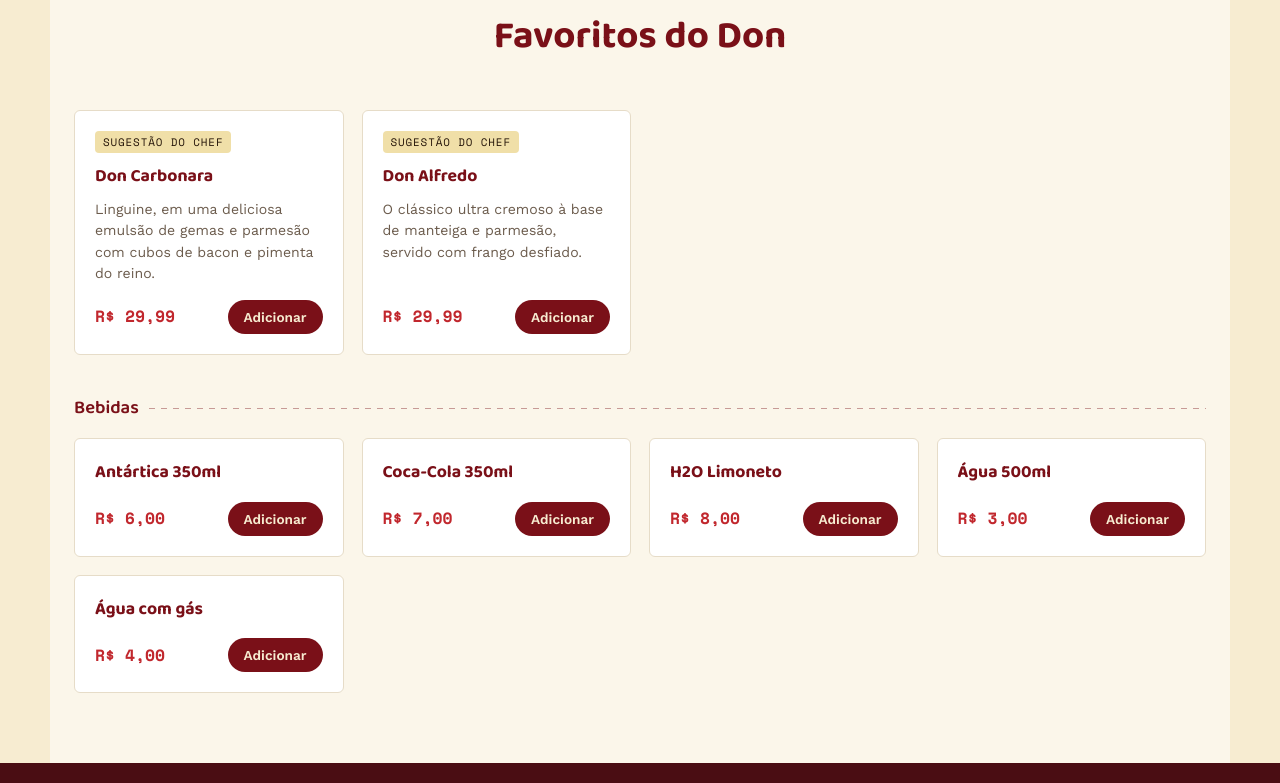
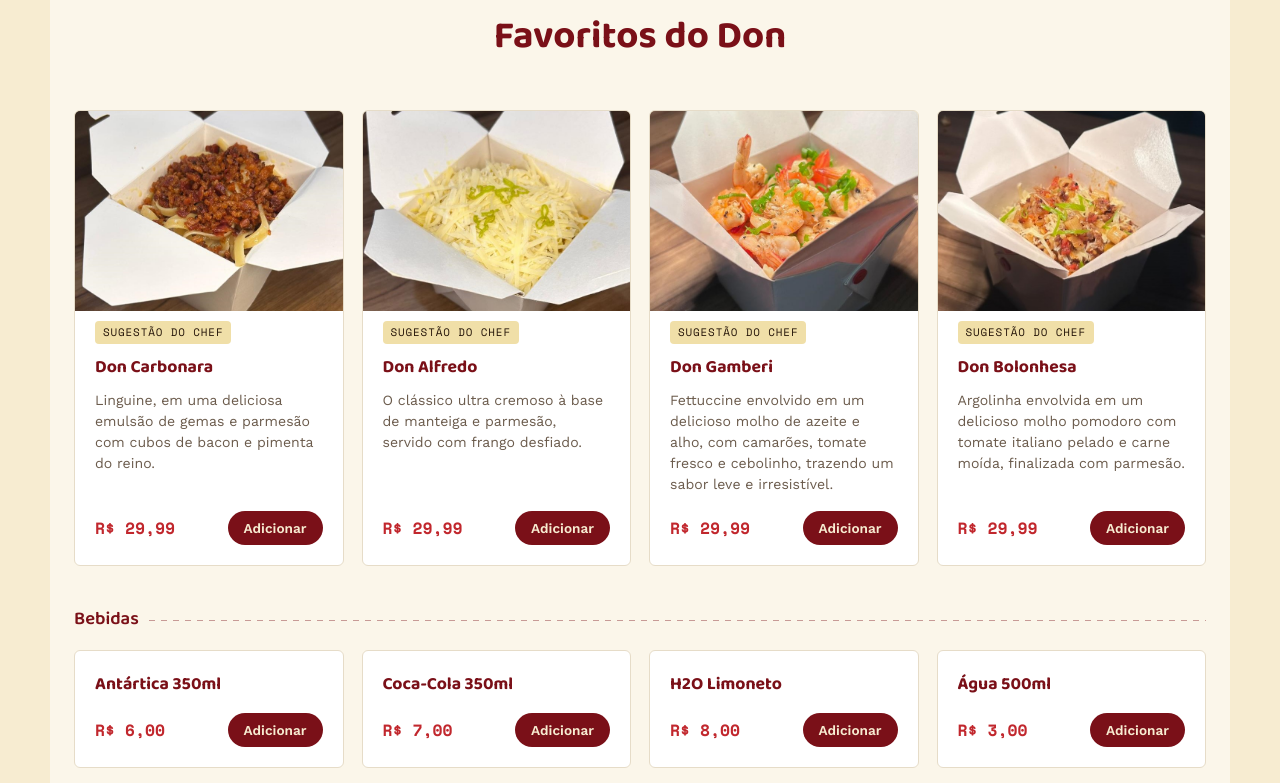
Before and after one commit to CodeByNicc/Dom-Massas, a plain HTML site: page index.html in a window 1280 px wide. Shown: the part 1877-2660 px from the top of the page. Drawn offline with nearby package versions, Linux system fonts and the light colour scheme.

Commit message:
Ajustes gerais

```diff
--- a/index.html
+++ b/index.html
@@ -3,7 +3,7 @@
 <head>
 <meta charset="UTF-8">
 <meta name="viewport" content="width=device-width, initial-scale=1.0, viewport-fit=cover">
-<title>Don Massas — O sabor que você manda</title>
+<title>Don Massas</title>
 <link rel="preconnect" href="https://fonts.googleapis.com">
 <link rel="preconnect" href="https://fonts.gstatic.com" crossorigin>
 <link href="https://fonts.googleapis.com/css2?family=Baloo+2:wght@600;700;800&family=Work+Sans:wght@400;500;600;700&family=Space+Mono:wght@400;700&display=swap" rel="stylesheet">
@@ -14,7 +14,7 @@
 
 <header>
   <div class="logo">
-    <div class="logo-mark"><img src="img/WhatsApp Image 2026-08-11 at 21.06.11.jpeg" alt="Don Massas"></div>
+    <div class="logo-mark"><img src="img/android-chrome-192x192.png" alt="Don Massas"></div>
     <div>
       <div class="logo-text">Don Massas</div>
       <div class="logo-sub">O sabor que você manda</div>
@@ -35,7 +35,7 @@
       <a href="#montar" class="hero-cta">Montar meu Don ↓</a>
     </div>
     <div class="hero-art">
-      <div class="ring"><img src="img/WhatsApp Image 2026-08-11 at 21.06.11.jpeg" alt="Don Massas"></div>
+      <div class="ring"><img src="img/android-chrome-512x512.png" alt="Don Massas"></div>
     </div>
   </div>
 </section>
--- a/script.js
+++ b/script.js
@@ -37,8 +37,10 @@ const ACOMPANHAMENTOS = [
 ];
 
 const CHEF_SUGGESTIONS = [
-  { name: "Don Carbonara", desc: "Linguine, em uma deliciosa emulsão de gemas e parmesão com cubos de bacon e pimenta do reino.", price: 29.99 },
-  { name: "Don Alfredo", desc: "O clássico ultra cremoso à base de manteiga e parmesão, servido com frango desfiado.", price: 29.99 }
+  { name: "Don Carbonara", desc: "Linguine, em uma deliciosa emulsão de gemas e parmesão com cubos de bacon e pimenta do reino.", price: 29.99, img: "img/don-alfredo.jpg" },
+  { name: "Don Alfredo", desc: "O clássico ultra cremoso à base de manteiga e parmesão, servido com frango desfiado.", price: 29.99, img: "img/don-carbonara.jpg" },
+  { name: "Don Gamberi", desc: "Fettuccine envolvido em um delicioso molho de azeite e alho, com camarões, tomate fresco e cebolinho, trazendo um sabor leve e irresistível.", price: 29.99, img: "img/don-gamberi.jpeg" },
+  { name: "Don Bolonhesa", desc: "Argolinha envolvida em um delicioso molho pomodoro com tomate italiano pelado e carne moída, finalizada com parmesão.", price: 29.99, img: "img/don-bolonhesa.jpeg" }
 ];
 
 const BEBIDAS = [
@@ -159,6 +161,7 @@ function addBoxToCart(){
 function renderChefSuggestions(){
   document.getElementById('chefGrid').innerHTML = CHEF_SUGGESTIONS.map(d => `
     <div class="dish-card">
+      ${d.img ? `<div class="dish-img"><img src="${d.img}" alt="${d.name}" loading="lazy"></div>` : ''}
       <div class="dish-tag">Sugestão do chef</div>
       <div class="dish-name">${d.name}</div>
       <div class="dish-desc">${d.desc}</div>
--- a/style.css
+++ b/style.css
@@ -219,8 +219,16 @@ header{
   padding:20px;
   display:flex; flex-direction:column; gap:10px;
   transition:box-shadow .15s ease, transform .15s ease;
+  overflow:hidden;
 }
 .dish-card:hover{box-shadow:0 8px 24px rgba(74,13,19,.1); transform:translateY(-2px);}
+.dish-img{
+  margin:-20px -20px 0;
+  aspect-ratio:4/3;
+  overflow:hidden;
+  background:var(--gold-light);
+}
+.dish-img img{width:100%; height:100%; object-fit:cover; display:block;}
 .dish-tag{
   align-self:flex-start; background:var(--gold-light); color:var(--charcoal);
   font-family:'Space Mono',monospace; font-size:0.68rem; text-transform:uppercase; letter-spacing:.08em;
```
Also changed, not shown: img/android-chrome-192x192.png (added), img/android-chrome-512x512.png (added), img/don-alfredo.jpg (added), img/don-bolonhesa.jpeg (added), img/don-carbonara.jpg (added), img/don-gamberi.jpeg (added).
